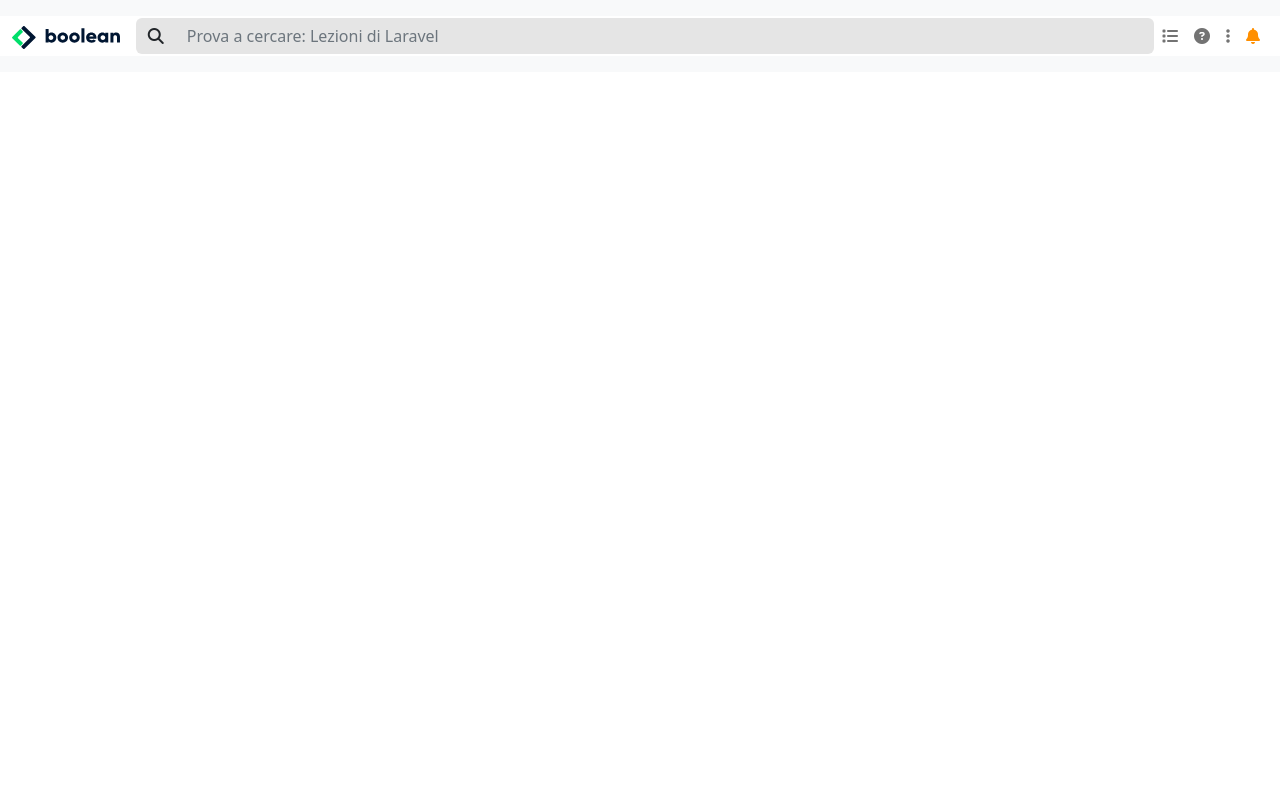
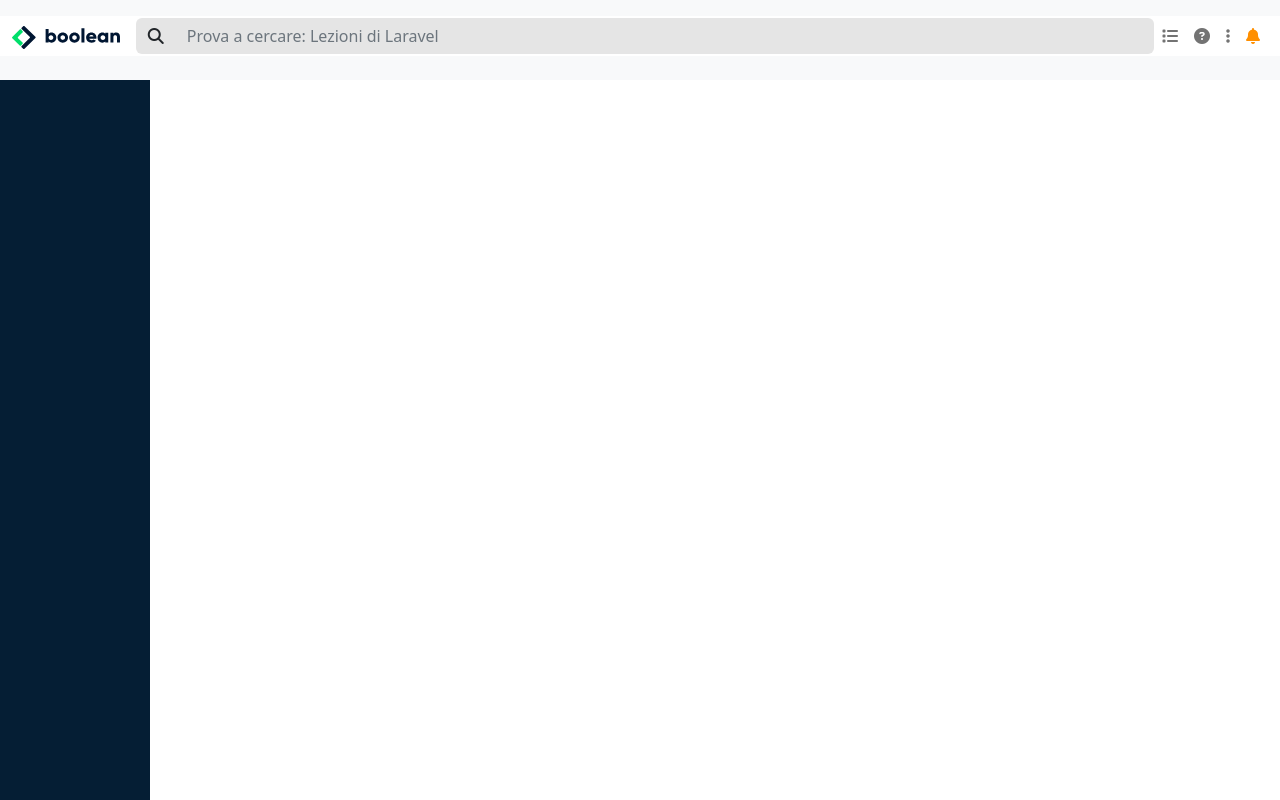
Before and after one commit to lollomrt/html-css-bootstrap-dashboard, a plain HTML site: page index.html in a window 1280 px wide. Drawn offline with nearby package versions, Linux system fonts and the light colour scheme.

Commit message:
risoluzione alcuni problemi su header (row width 100% e gutter 0 sempre su row) - inizio wrapper

```diff
--- a/css/style.css
+++ b/css/style.css
@@ -11,6 +11,11 @@
 }
 .my-dropdown-toggle::after {
     content: none;
+}
+
+header {
+    height: 80px;
+    background: #000;
 }
 
 .orange {
@@ -36,3 +41,21 @@
 img {
     width: 100%;
 }
+
+.continer-inerno {
+    width: 100%;
+    height: calc(100vh - 80px);
+    display: flex;
+}
+
+aside {
+    background-color: #051e34;
+    height: 100%;
+    width: 150px;
+}
+
+main {
+    background-color: #fff;
+    height: 100%;
+    width: calc(100vw - 150px);
+}
--- a/index.html
+++ b/index.html
@@ -16,9 +16,9 @@
     <body>
         <!-- Header -->
         <header class="light-grey py-3">
-            <div class="row">
+            <div class="row w-100 g-0">
                 <div class="col-12">
-                    <nav class="navbar navbar-expand-lg bg-white py-0">
+                    <nav class="navbar flex-nowrap navbar-expand bg-white py-0">
                         <div class="container-fluid">
                           <a class="navbar-brand d-none d-md-block" href="#"><img src="./img/logo.svg" alt="logo"></a>
                           <a class="navbar-brand d-block d-md-none" href="#"><img src="./img/mobile-logo.png" alt="logo"></a>
@@ -29,7 +29,7 @@
                                 </div>
                             </form>
                             <div class="d-flex">
-                                <ul class="navbar-nav me-auto mb-2 mb-lg-0">
+                                <ul class="navbar-nav me-auto mb-lg-0">
                                     <li class="nav-item d-none d-md-block">
                                     <a class="nav-link" aria-current="page" href="#"><i class="fa-solid fa-list"></i></a>
                                     </li>
@@ -60,6 +60,17 @@
         <!-- Container interno che racchiude sidebar ed il main-->
         <div class="continer-inerno">
 
+            <!-- Aside -->
+
+            <aside>
+
+            </aside>
+
+            <!-- Main -->
+
+            <main>
+
+            </main>
         </div>
         <!-- JavaScript Bundle with Popper -->
         <script src="https://cdn.jsdelivr.net/npm/bootstrap@5.2.2/dist/js/bootstrap.bundle.min.js" integrity="sha384-OERcA2EqjJCMA+/3y+gxIOqMEjwtxJY7qPCqsdltbNJuaOe923+mo//f6V8Qbsw3" crossorigin="anonymous"></script>
```
